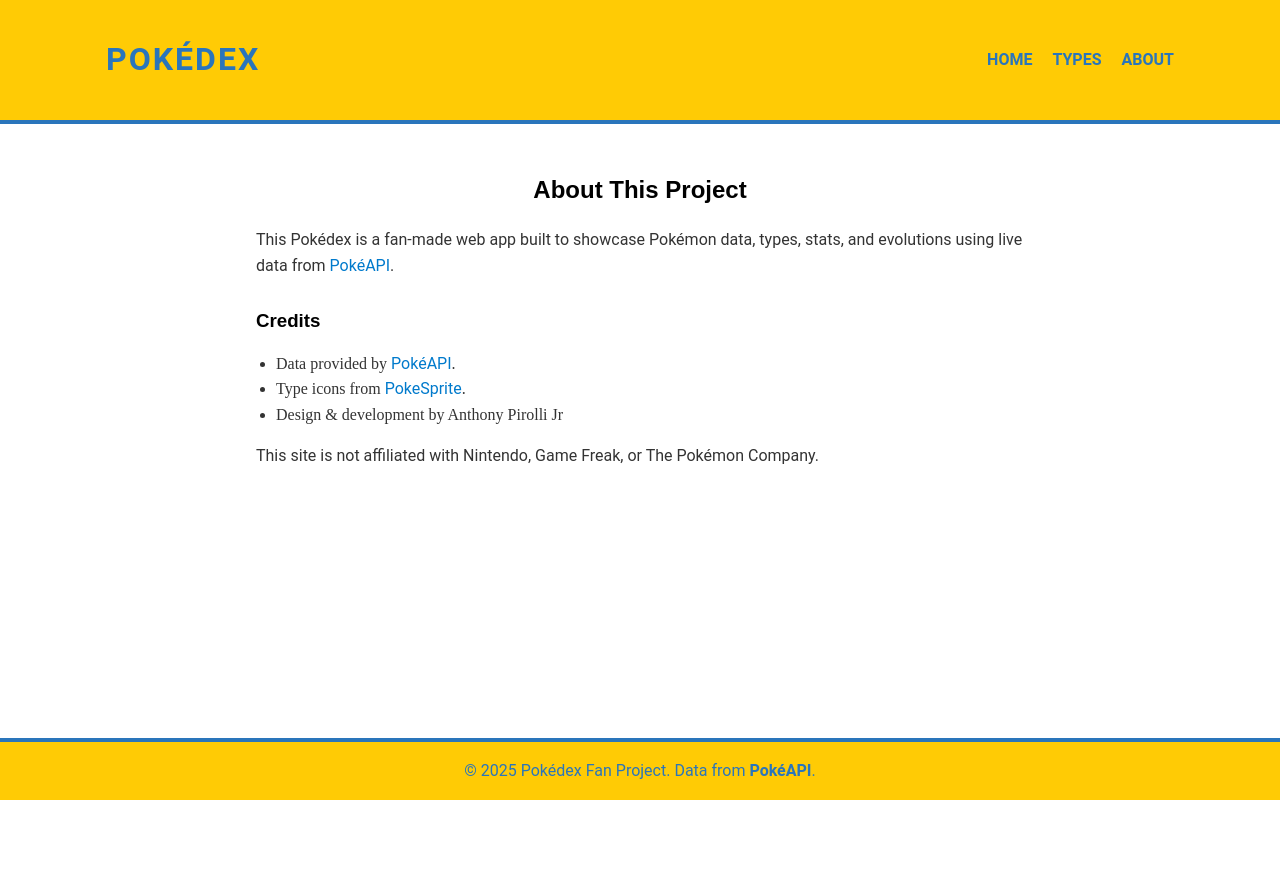
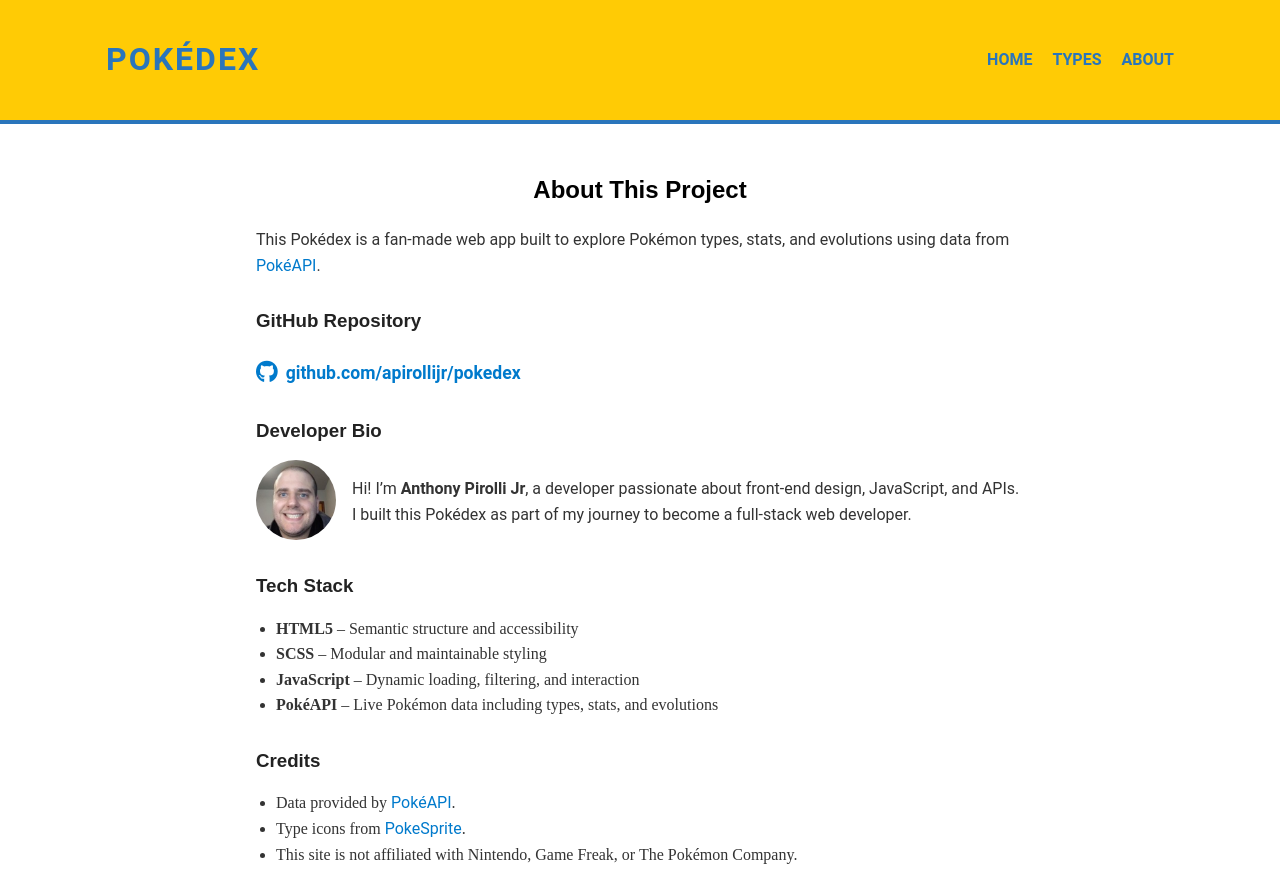
Before and after one commit to apirollijr/Pokedex, a website: page about.html in a window 1280 px wide. Shown: the top 870 px of the page. Before the commit the page ends 800 px from the top, so only its background shows below. Drawn offline with Linux system fonts and the light colour scheme.

Commit message:
final about page

```diff
--- a/about.html
+++ b/about.html
@@ -5,6 +5,7 @@
   <meta name="viewport" content="width=device-width, initial-scale=1.0"/>
   <title>About - Pokédex</title>
   <link rel="stylesheet" href="css/style.css" />
+  <script src="https://kit.fontawesome.com/a076d05399.js" crossorigin="anonymous"></script> <!-- GitHub icon -->
 </head>
 <body>
   <header class="site-header">
@@ -23,16 +24,37 @@
   <main class="about-page">
     <div class="container">
       <h2>About This Project</h2>
-      <p>This Pokédex is a fan-made web app built to showcase Pokémon data, types, stats, and evolutions using live data from <a href="https://pokeapi.co" target="_blank" rel="noopener">PokéAPI</a>.</p>
+      <p>This Pokédex is a fan-made web app built to explore Pokémon types, stats, and evolutions using data from <a href="https://pokeapi.co" target="_blank" rel="noopener">PokéAPI</a>.</p>
+
+      <h3>GitHub Repository</h3>
+      <p>
+        <a class="github-link" href="https://github.com/apirollijr/pokedex" target="_blank" rel="noopener">
+          <i class="fab fa-github"></i> github.com/apirollijr/pokedex
+        </a>
+      </p>
+
+      <h3>Developer Bio</h3>
+      <div class="bio-box">
+        <img src="images/profile.png" alt="Your avatar" class="bio-avatar">
+        <p>
+          Hi! I’m <strong>Anthony Pirolli Jr</strong>, a developer passionate about front-end design, JavaScript, and APIs. I built this Pokédex as part of my journey to become a full-stack web developer.
+        </p>
+      </div>
+
+      <h3>Tech Stack</h3>
+      <ul>
+        <li><strong>HTML5</strong> – Semantic structure and accessibility</li>
+        <li><strong>SCSS</strong> – Modular and maintainable styling</li>
+        <li><strong>JavaScript</strong> – Dynamic loading, filtering, and interaction</li>
+        <li><strong>PokéAPI</strong> – Live Pokémon data including types, stats, and evolutions</li>
+      </ul>
 
       <h3>Credits</h3>
       <ul>
         <li>Data provided by <a href="https://pokeapi.co" target="_blank" rel="noopener">PokéAPI</a>.</li>
         <li>Type icons from <a href="https://github.com/msikma/pokesprite" target="_blank" rel="noopener">PokeSprite</a>.</li>
-        <li>Design & development by Anthony Pirolli Jr</li>
+        <li>This site is not affiliated with Nintendo, Game Freak, or The Pokémon Company.</li>
       </ul>
-
-      <p>This site is not affiliated with Nintendo, Game Freak, or The Pokémon Company.</p>
     </div>
   </main>
 
--- a/sass/base/_about.scss
+++ b/sass/base/_about.scss
@@ -12,6 +12,7 @@
 
     h3 {
       margin-top: 2rem;
+      color: #222;
     }
 
     p, li {
@@ -22,6 +23,7 @@
 
     ul {
       padding-left: 1.25rem;
+      margin-top: 0.5rem;
     }
 
     a {
@@ -32,4 +34,35 @@
         text-decoration: underline;
       }
     }
+
+    .github-link {
+      font-weight: bold;
+      font-size: 1.1rem;
+      display: inline-flex;
+      align-items: center;
+      gap: 0.5rem;
+      margin-top: 0.5rem;
+
+      i {
+        font-size: 1.4rem;
+      }
+    }
+
+    .bio-box {
+      display: flex;
+      align-items: flex-start;
+      gap: 1rem;
+      margin-top: 1rem;
+
+      .bio-avatar {
+        width: 80px;
+        height: 80px;
+        border-radius: 50%;
+        object-fit: cover;
+      }
+
+      p {
+        flex: 1;
+      }
+    }
   }
```
Also changed, not shown: css/style.css, images/profile.png (added), 1 other file.
